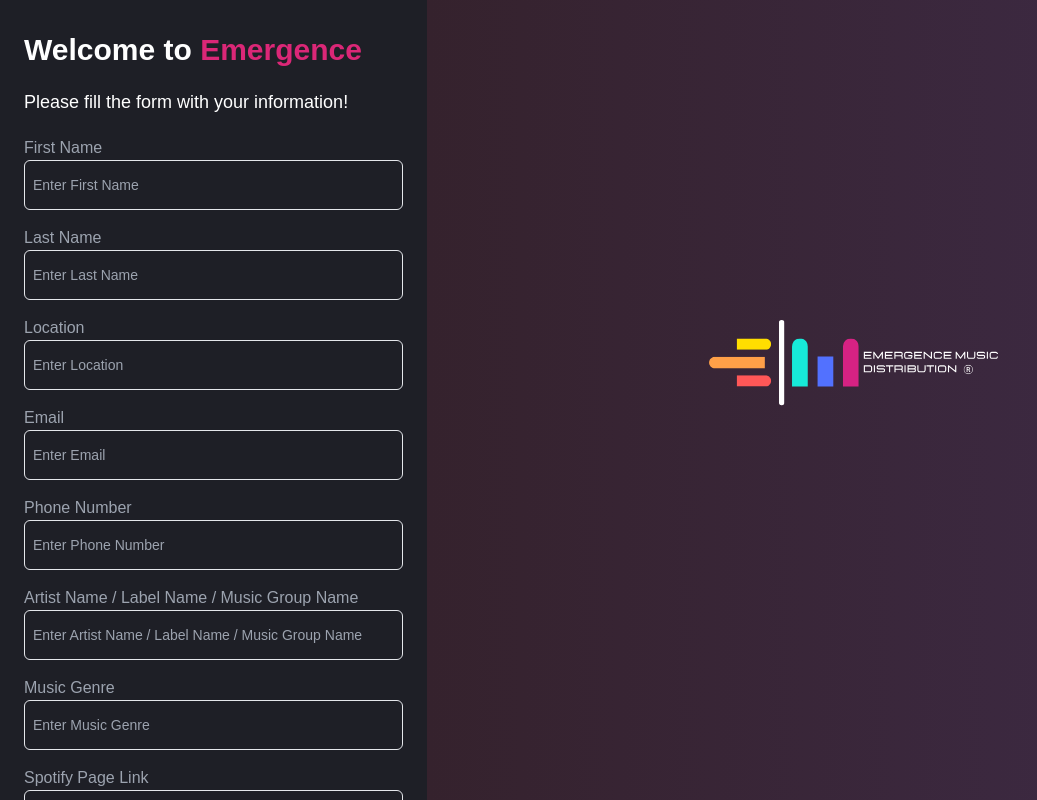
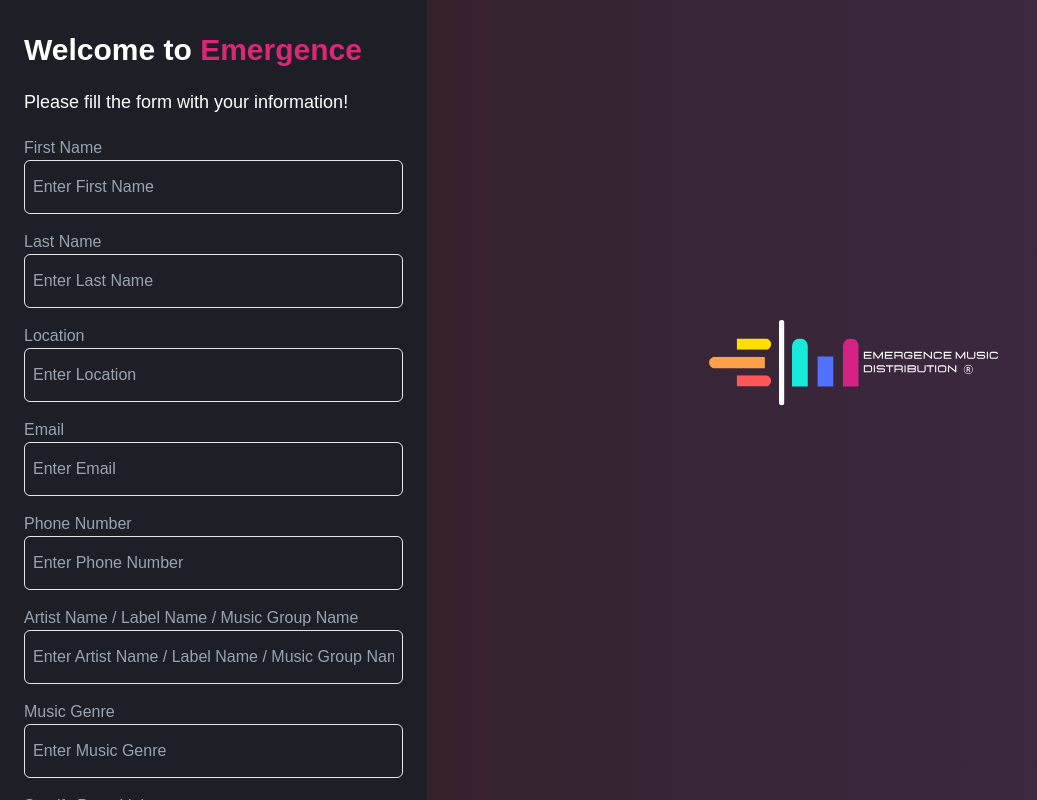
Before and after one commit to EmergenceMusicDistribution/Landing_Page_V2next, a Next.js app: page /emd-artist in a window 1280 px wide. Shown: the top 800 px of the page, without its empty margins (0-1037 px from the left). Built offline with nearby package versions, Linux system fonts and the light colour scheme.

Commit message:
fixed input box

```diff
--- a/src/components/Form.jsx
+++ b/src/components/Form.jsx
@@ -15,9 +15,11 @@ export const ReusableForm = ({ onSubmit, schema, fields }) => {
         <div className='' key={field.name}>
           <label className='text-gray-400'>{field.label}</label>
           <div className='space-y-1 '>
-            <div className={`flex items-center border rounded-md ${errors[field.name] && 'border border-red-500'} pl-2 pr-4`}>
-          <input placeholder={`Enter ${field.label}`} className={`bg-[#1e1f26] text-sm w-full appearance-none py-3.5 focus:outline-none  text-white `}{...register(field.name)} type={field.type} />
-          {errors[field.name] && <AiOutlineWarning size={23} className='text-red-500'/>}
+            <div className={`${errors[field.name] && ' border-red-500'}`}>
+          <input placeholder={`Enter ${field.label}`} className={`bg-[#1e1f26] rounded-md text-[0.87
+            rem] w-full appearance-none py-3.5 border px-2 focus:outline-none text-white ${errors[field.name] && ' border-red-500'} `}{...register(field.name)} type={field.type} />
+          {/* {errors[field.name] && <AiOutlineWarning size={23} className='text-red-500 mr-2'/>} */}
+
             </div>
           {errors[field.name] && <p className='text-red-500 text-sm'>{errors[field.name]?.message}</p>}
           </div>
```
